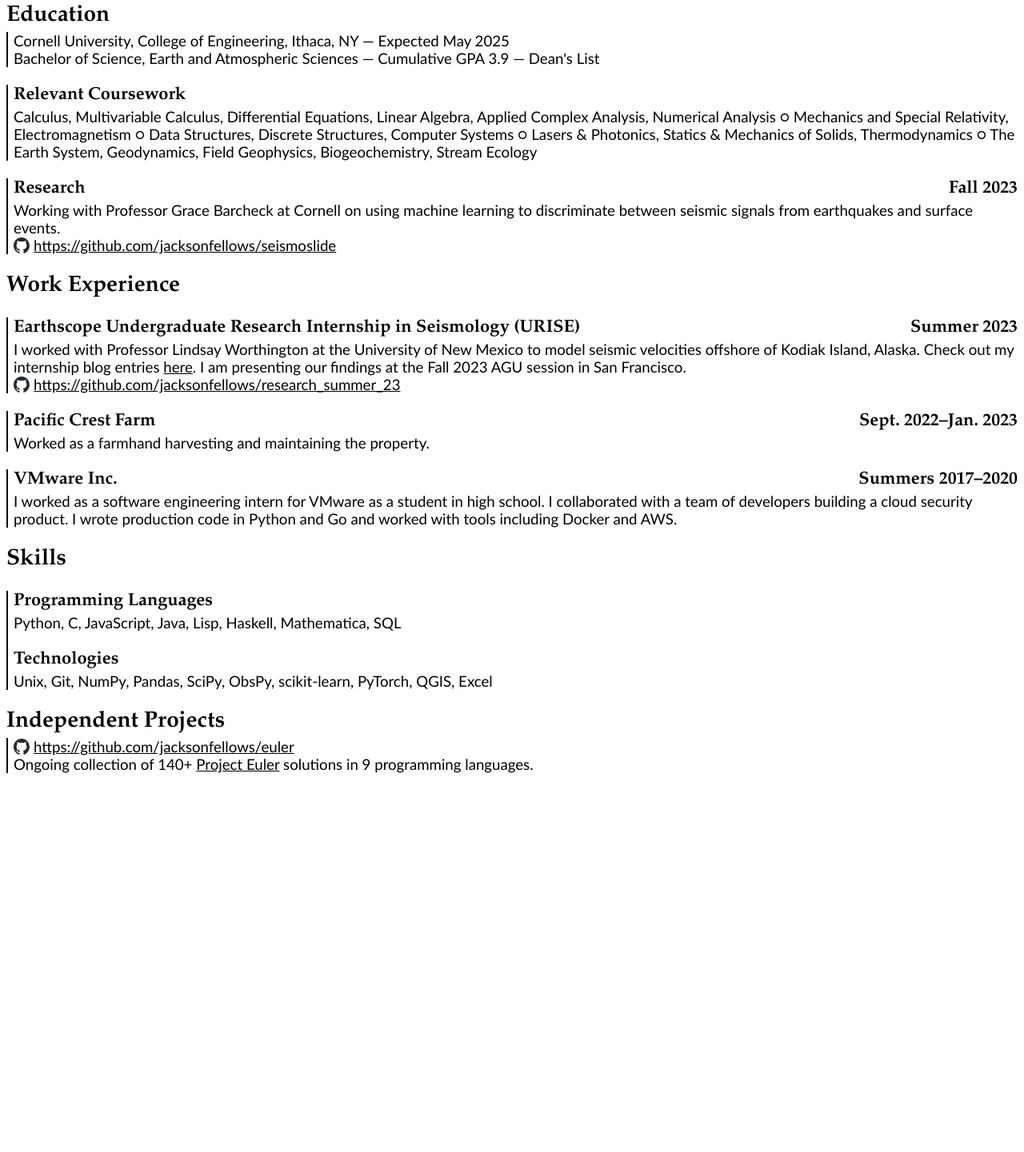
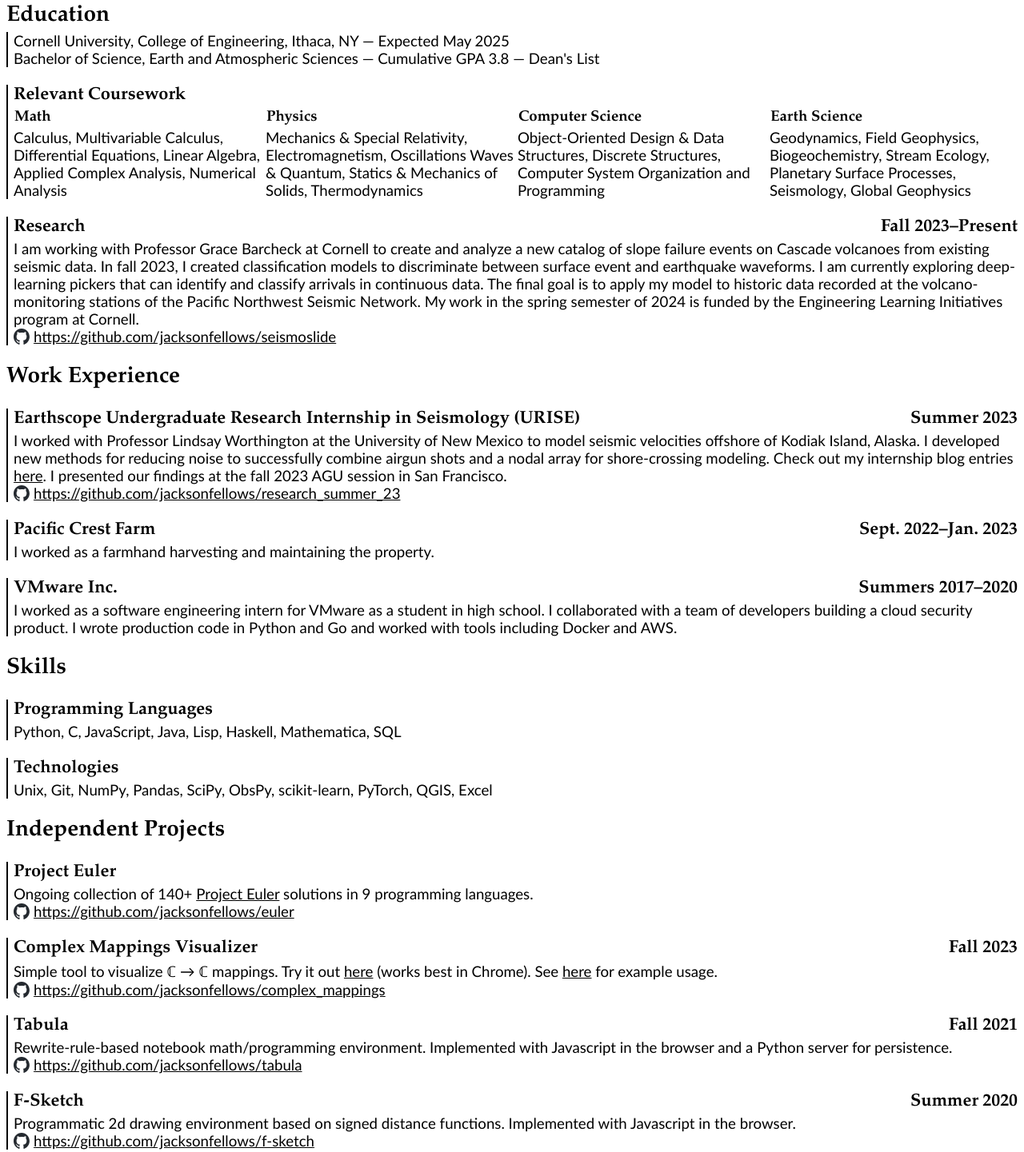
Before and after one commit to jacksonfellows/jacksonfellows.github.io, a plain HTML site: page index.html in a window 1280 px wide. Shown: the part 328-1769 px from the top of the page at 80% size. Before the commit the page ends 1303 px from the top, so only its background shows below. Drawn offline with Linux system fonts and the light colour scheme.

Commit message:
Update resume.

```diff
--- a/index.html
+++ b/index.html
@@ -1,3 +1,4 @@
+<meta charset="UTF-8">
 <head>
   <style>
     body {
@@ -8,10 +9,16 @@
         font-size: 40pt;
         font-weight: bold;
     }
-    .name,h2,h3 {
+    .name,h2,h3,h4 {
         font-family: "Palatino", serif;
     }
     h2,h3 {
+        margin-bottom: 3px;
+    }
+    h4 {
+        margin-top: 1px;
+        margin-left: 1px;
+        margin-right: 1px;
         margin-bottom: 3px;
     }
     a {
@@ -26,6 +33,12 @@
     .section {
         border-left: solid 2px black;
         padding-left: 7px;
+    }
+    .course-wrapper {
+        display: grid;
+        grid-template-columns: repeat(4, 1fr);
+        column-gap: 5px;
+        text-align: left;
     }
     /* Printing. */
     @page {
@@ -49,15 +62,37 @@
   <div class="section">
     Cornell University, College of Engineering, Ithaca, NY &mdash; Expected May 2025
     <br>
-    Bachelor of Science, Earth and Atmospheric Sciences &mdash; Cumulative GPA 3.9 &mdash; Dean's List
+    Bachelor of Science, Earth and Atmospheric Sciences &mdash; Cumulative GPA 3.8 &mdash; Dean's List
   </div>
   <div class="section">
     <h3>Relevant Coursework</h3>
-    Calculus, Multivariable Calculus, Differential Equations, Linear Algebra, Applied Complex Analysis, Numerical Analysis &cir; Mechanics and Special Relativity, Electromagnetism &cir; Data Structures, Discrete Structures, Computer Systems &cir; Lasers & Photonics, Statics & Mechanics of Solids, Thermodynamics &cir; The Earth System, Geodynamics, Field Geophysics, Biogeochemistry, Stream Ecology
+    <div class="course-wrapper">
+      <div>
+        <h4>Math</h4>
+        Calculus, Multivariable Calculus, Differential Equations, Linear Algebra, Applied Complex Analysis, Numerical Analysis
+      </div>
+      <div>
+        <h4>Physics</h4>
+        Mechanics & Special Relativity, Electromagnetism, Oscillations Waves & Quantum, Statics & Mechanics of Solids, Thermodynamics
+      </div>
+      <div>
+        <h4>Computer Science</h4>
+        Object-Oriented Design & Data Structures, Discrete Structures, Computer System Organization and Programming
+      </div>
+      <div>
+        <h4>Earth Science</h4>
+        Geodynamics, Field Geophysics, Biogeochemistry, Stream Ecology, Planetary Surface Processes, Seismology, Global Geophysics
+      </div>
+    </div>
   </div>
   <div class="section">
-    <h3>Research<span style="float: right;">Fall 2023</span></h3>
-    Working with Professor Grace Barcheck at Cornell on using machine learning to discriminate between seismic signals from earthquakes and surface events.
+    <h3>Research<span style="float: right;">Fall 2023&ndash;Present</span></h3>
+    <!-- Working with Professor Grace Barcheck at Cornell on using machine learning to discriminate between seismic signals from earthquakes and surface events. -->
+    I am working with Professor Grace Barcheck at Cornell to create and analyze a new catalog of slope failure events on Cascade volcanoes from existing seismic data.
+    In fall 2023, I created classification models to discriminate between surface event and earthquake waveforms.
+    I am currently exploring deep-learning pickers that can identify and classify arrivals in continuous data.
+    The final goal is to apply my model to historic data recorded at the volcano-monitoring stations of the Pacific Northwest Seismic Network.
+    My work in the spring semester of 2024 is funded by the Engineering Learning Initiatives program at Cornell.
     <div style="width: max-content;">
       <a href="https://github.com/jacksonfellows/seismoslide">
         <div style="display:flex; align-items:center;">
@@ -71,8 +106,9 @@
   <div class="section">
     <h3>Earthscope Undergraduate Research Internship in Seismology (URISE)<span style="float: right;">Summer 2023</span></h3>
     I worked with Professor Lindsay Worthington at the University of New Mexico to model seismic velocities offshore of Kodiak Island, Alaska.
+    I developed new methods for reducing noise to successfully combine airgun shots and a nodal array for shore-crossing modeling.
     Check out my internship blog entries <a href="https://www.iris.edu/hq/internship/blog/user/597">here</a>.
-    I am presenting our findings at the Fall 2023 AGU session in San Francisco.
+    I presented our findings at the fall 2023 AGU session in San Francisco.
     <div style="width: max-content;">
       <a href="https://github.com/jacksonfellows/research_summer_23">
         <div style="display:flex; align-items:center;">
@@ -84,7 +120,7 @@
   </div>
   <div class="section">
     <h3>Pacific Crest Farm<span style="float: right;">Sept. 2022&ndash;Jan. 2023</span></h3>
-    Worked as a farmhand harvesting and maintaining the property.
+    I worked as a farmhand harvesting and maintaining the property.
   </div>
   <div class="section">
     <h3>VMware Inc.<span style="float: right;">Summers 2017&ndash;2020</span></h3>
@@ -96,11 +132,15 @@
   <div class="section">
     <h3>Programming Languages</h3>
     Python, C, JavaScript, Java, Lisp, Haskell, Mathematica, SQL
+  </div>
+  <div class="section">
     <h3>Technologies</h3>
     Unix, Git, NumPy, Pandas, SciPy, ObsPy, scikit-learn, PyTorch, QGIS, Excel
   </div>
   <h2>Independent Projects</h2>
   <div class="section">
+    <h3>Project Euler</h3>
+    Ongoing collection of 140+ <a href="https://www.projecteuler.net">Project Euler</a> solutions in 9 programming languages.
     <div style="width: max-content;">
       <a href="https://github.com/jacksonfellows/euler">
         <div style="display:flex; align-items:center;">
@@ -109,6 +149,45 @@
         </div>
       </a>
     </div>
-    Ongoing collection of 140+ <a href="https://www.projecteuler.net">Project Euler</a> solutions in 9 programming languages.
+  </div>
+  <div class="section">
+    <h3>Complex Mappings Visualizer<span style="float: right;">Fall 2023</span></h3>
+    Simple tool to visualize ℂ → ℂ mappings.
+    Try it out <a href="https://jacksonfellows.github.io/complex_mappings/">here</a> (works best in Chrome).
+    See <a href="https://twitter.com/stevenstrogatz/status/1700519144444014637?s=20">here</a> for example usage.
+    <div style="width: max-content;">
+      <a href="https://github.com/jacksonfellows/complex_mappings">
+        <div style="display:flex; align-items:center;">
+          <img src="github_logo.svg" height="20" width="20" style="padding: 0 5 0 0">
+          https://github.com/jacksonfellows/complex_mappings
+        </div>
+      </a>
+    </div>
+  </div>
+  <div class="section">
+    <h3>Tabula<span style="float: right;">Fall 2021</span></h3>
+    Rewrite-rule-based notebook math/programming environment.
+    Implemented with Javascript in the browser and a Python server for persistence.
+    <div style="width: max-content;">
+      <a href="https://github.com/jacksonfellows/tabula">
+        <div style="display:flex; align-items:center;">
+          <img src="github_logo.svg" height="20" width="20" style="padding: 0 5 0 0">
+          https://github.com/jacksonfellows/tabula
+        </div>
+      </a>
+    </div>
+  </div>
+  <div class="section">
+    <h3>F-Sketch<span style="float: right;">Summer 2020</span></h3>
+    Programmatic 2d drawing environment based on signed distance functions.
+    Implemented with Javascript in the browser.
+    <div style="width: max-content;">
+      <a href="https://github.com/jacksonfellows/f-sketch">
+        <div style="display:flex; align-items:center;">
+          <img src="github_logo.svg" height="20" width="20" style="padding: 0 5 0 0">
+          https://github.com/jacksonfellows/f-sketch
+        </div>
+      </a>
+    </div>
   </div>
 </body>
```
